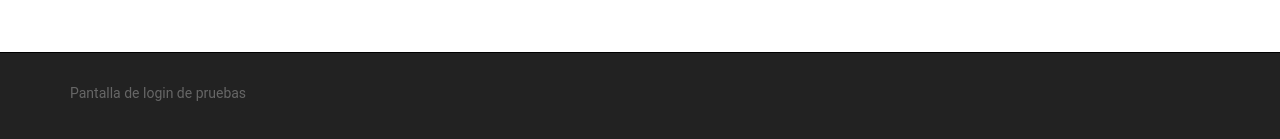
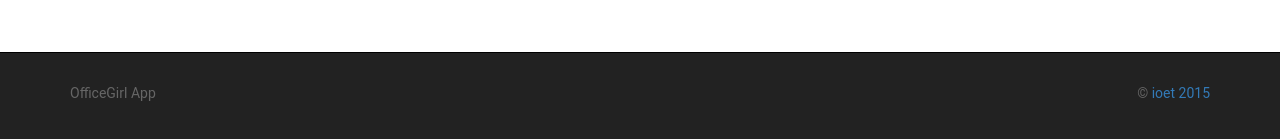
Before and after one commit to ioet/git-trainning, a plain HTML site: page officegirl-app/static_view/login.html in a window 1280 px wide. Shown: the part 685-824 px from the top of the page. Drawn offline with Linux system fonts and the light colour scheme.

Commit message:
Modificado el footer

```diff
--- a/officegirl-app/static_view/css/styles.css
+++ b/officegirl-app/static_view/css/styles.css
@@ -63,3 +63,7 @@ h4 {
         .btn-primary {
             background: #222;
         }
+
+.copy{
+    text-align: right;
+}
--- a/officegirl-app/static_view/login.html
+++ b/officegirl-app/static_view/login.html
@@ -77,9 +77,21 @@
       </div>
       <div class="push"><!--//--></div>
     </div>
+
+
     <footer>
-      <div class="container">
-        <p>Pantalla de login de pruebas</p>
+
+        <div class="container">
+          <div class="row">
+            <div class="col-xs-6">
+                <p>OfficeGirl App</p>
+            </div>
+            <div class="col-xs-6">
+                <div class="copy">&copy;
+                    <a href="#">ioet 2015</a>
+                </div>
+            </div>
+          </div>
       </div>
     </footer>
     <script type="text/javascript" src="js/script.js"></script>
```
